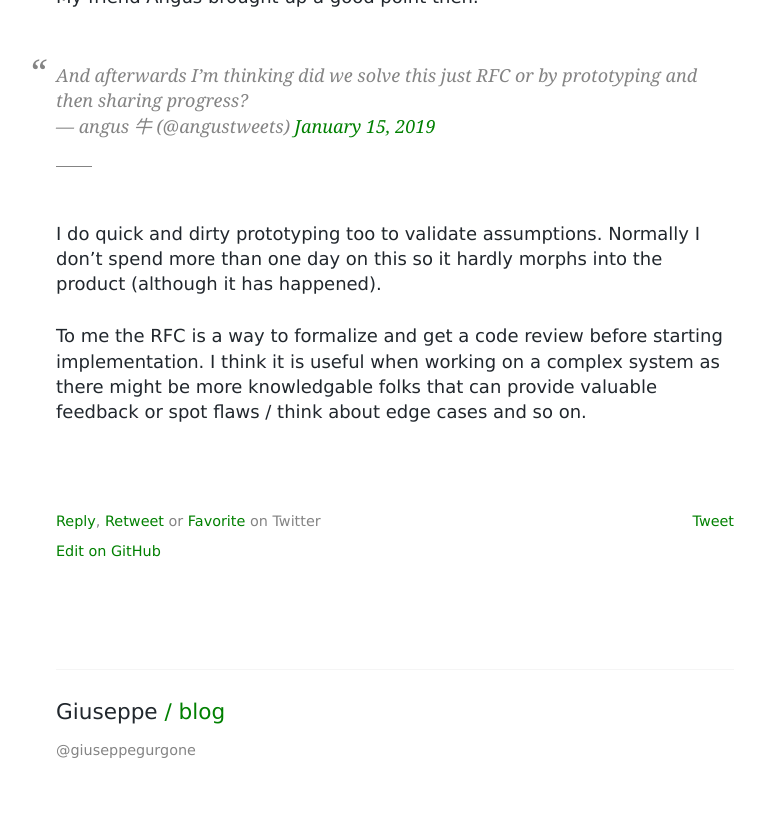
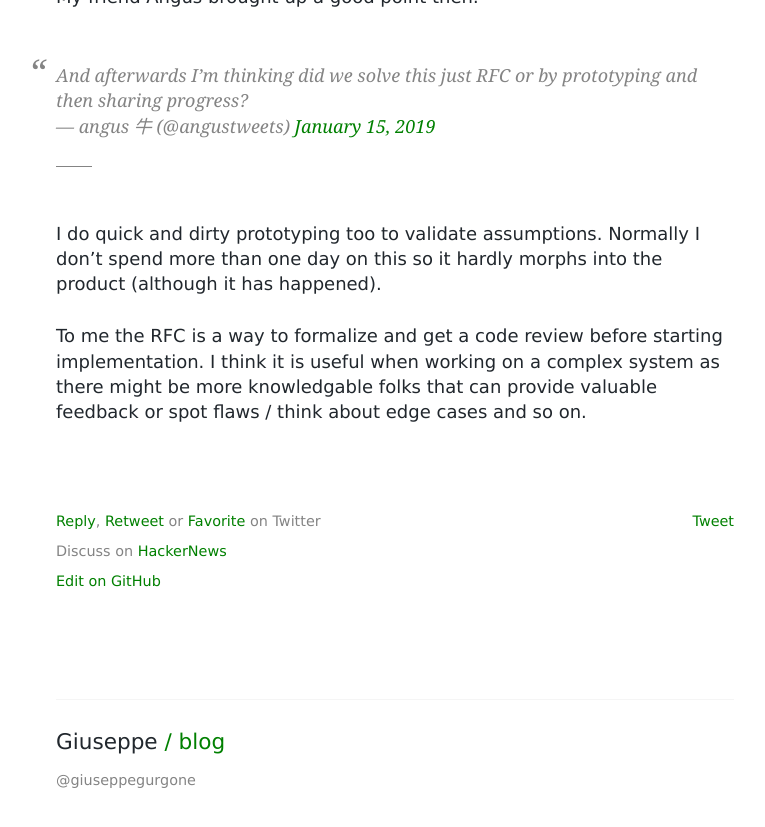
Before and after one commit to giuseppeg/giuseppeg.github.com, a Jekyll site: the page built from _posts/2019-01-27-proposal-driven-development.md, in a window 1280 px wide and 900 px high, scrolled down 1233 px. Shown: the top 827 px of the window, without its empty margins (245-1010 px from the left). Built offline with Jekyll 4.4.1, drawn with Linux system fonts in a browser that asks for light colours; comment, search, counter and statistics services are not loaded; some of the changed lines change nothing that is shown.

Commit message:
add hn id

```diff
--- a/_posts/2019-01-27-proposal-driven-development.md
+++ b/_posts/2019-01-27-proposal-driven-development.md
@@ -5,6 +5,7 @@ date: 2019/01/27
 tldr: "Transcript of a thread on Twitter about how writing proposals or RFCs can improve the quality of software."
 disqus: true
 tweet_id: 1085115448302231552
+hn_id: 19012226
 ---
 
 <div class="Copy-embedTweet">
```
